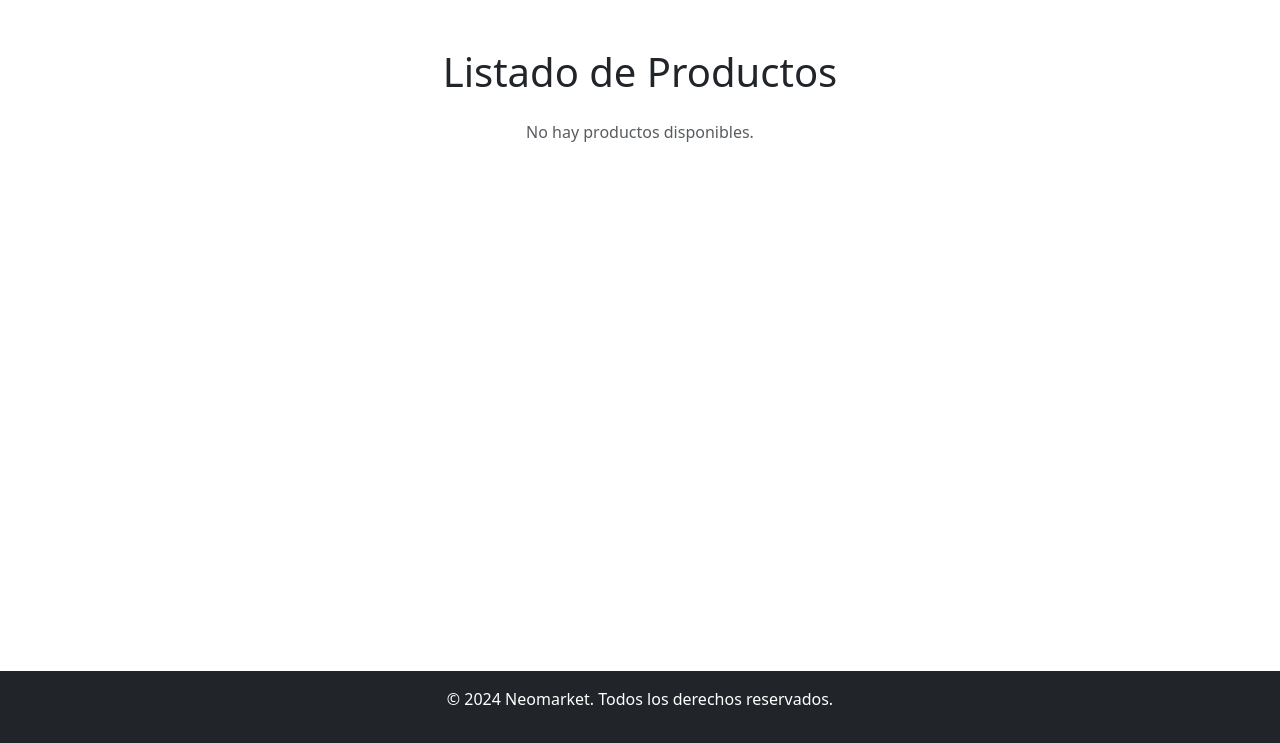
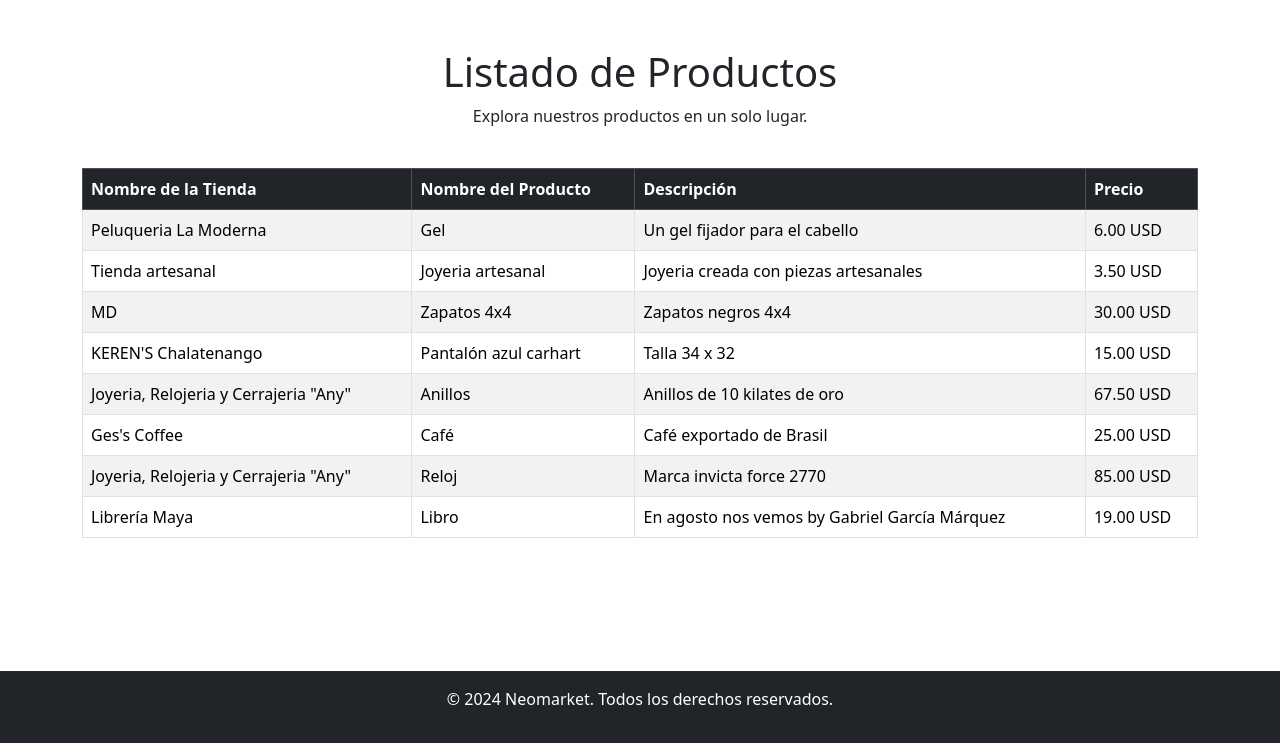
Before and after one commit to Oscar16LA/Neomarket, a Django app: page /productos/ in a window 1280 px wide. Shown: the part 57-800 px from the top of the page. Run offline with Django 5.2, Linux system fonts and the light colour scheme; data that the repository does not hold is empty.

Commit message:
Listado solucionado

```diff
--- a/productos/Templates/listado.html
+++ b/productos/Templates/listado.html
@@ -1,9 +1,9 @@
-<!DOCTYPE html>
+<!doctype html>
 <html lang="es">
   <head>
-    <meta charset="UTF-8">
-    <meta name="viewport" content="width=device-width, initial-scale=1.0">
-    <title>Listado de Productos - NeoMarket</title>
+    <meta charset="utf-8">
+    <meta name="viewport" content="width=device-width, initial-scale=1">
+    <title>Neomarket</title>
     <link href="https://cdn.jsdelivr.net/npm/bootstrap@5.3.3/dist/css/bootstrap.min.css" rel="stylesheet" integrity="sha384-QWTKZyjpPEjISv5WaRU9OFeRpok6YctnYmDr5pNlyT2bRjXh0JMhjY6hW+ALEwIH" crossorigin="anonymous">
     <link rel="stylesheet" href="https://cdn.jsdelivr.net/npm/bootstrap-icons@1.11.3/font/bootstrap-icons.min.css">
     <style>
@@ -23,11 +23,14 @@
     </style>
   </head>
   <body>
-    <!--barra de navegación -->
     <header>
       <nav class="navbar navbar-expand-lg bg-dark border-bottom border-body" data-bs-theme="dark">
         <div class="container-fluid">
+          <!-- Enlace a la página de inicio -->
           <a class="navbar-brand" href="{% url 'home' %}"><i class="bi bi-shop"></i> Neomarket</a>
+          <button class="navbar-toggler" type="button" data-bs-toggle="collapse" data-bs-target="#navbarSupportedContent" aria-controls="navbarSupportedContent" aria-expanded="false" aria-label="Toggle navigation">
+            <span class="navbar-toggler-icon"></span>
+          </button>
           <div class="collapse navbar-collapse" id="navbarSupportedContent">
             <ul class="navbar-nav me-auto mb-2 mb-lg-0">
               <li class="nav-item">
@@ -39,41 +42,77 @@
       </nav>
     </header>
 
-    <!-- Contenido principal con listado de productos -->
     <main class="container mt-5">
-      <h1 class="text-center mb-4">Listado de Productos</h1>
+        <h1 class="text-center">Listado de Productos</h1>
+        <p class="text-center">Explora nuestros productos en un solo lugar.</p>
 
-      {% if productos %}
+        <!-- Tabla de productos -->
         <div class="table-responsive">
-          <table class="table table-striped table-bordered">
-            <thead class="table-light">
+          <table class="table table-striped table-bordered mt-4">
+            <thead class="table-dark">
               <tr>
-                <th scope="col">Nombre del Producto</th>
-                <th scope="col">Tienda</th>
-                <th scope="col">Descripción</th>
-                <th scope="col">Precio</th>
+                <th>Nombre de la Tienda</th>
+                <th>Nombre del Producto</th>
+                <th>Descripción</th>
+                <th>Precio</th>
               </tr>
             </thead>
             <tbody>
-              {% for producto in productos %}
-                <tr>
-                  <td>{{ producto.nombre_producto }}</td>
-                  <td>{{ producto.nombre_tienda }}</td>
-                  <td>{{ producto.descripcion }}</td>
-                  <td>${{ producto.precio }}</td>
-                </tr>
-              {% endfor %}
+              <tr>
+                <td>Peluqueria La Moderna</td>
+                <td>Gel</td>
+                <td>Un gel fijador para el cabello</td>
+                <td>6.00 USD</td>
+              </tr>
+              <tr>
+                <td>Tienda artesanal</td>
+                <td>Joyeria artesanal</td>
+                <td>Joyeria creada con piezas artesanales</td>
+                <td>3.50 USD</td>
+              </tr>
+              <tr>
+                <td>MD</td>
+                <td>Zapatos 4x4</td>
+                <td>Zapatos negros 4x4</td>
+                <td>30.00 USD</td>
+              </tr>
+              <tr>
+                <td>KEREN'S Chalatenango</td>
+                <td>Pantalón azul carhart</td>
+                <td>Talla 34 x 32</td>
+                <td>15.00 USD</td>
+              </tr>
+              <tr>
+                <td>Joyeria, Relojeria y Cerrajeria "Any"</td>
+                <td>Anillos</td>
+                <td>Anillos de 10 kilates de oro</td>
+                <td>67.50 USD</td>
+              </tr>
+              <tr>
+                <td>Ges's Coffee</td>
+                <td>Café</td>
+                <td>Café exportado de Brasil</td>
+                <td>25.00 USD</td>
+              </tr>
+              <tr>
+                <td>Joyeria, Relojeria y Cerrajeria "Any"</td>
+                <td>Reloj</td>
+                <td>Marca invicta force 2770</td>
+                <td>85.00 USD</td>
+              </tr>
+              <tr>
+                <td>Librería Maya</td>
+                <td>Libro</td>
+                <td>En agosto nos vemos by Gabriel García Márquez</td>
+                <td>19.00 USD</td>
+              </tr>
             </tbody>
           </table>
         </div>
-      {% else %}
-        <p class="text-center text-muted">No hay productos disponibles.</p>
-      {% endif %}
     </main>
 
-    <!-- Footer -->
     <footer class="bg-dark text-white text-center py-3 mt-5">
-      <p>&copy; 2024 Neomarket. Todos los derechos reservados.</p>
+        <p>&copy; 2024 Neomarket. Todos los derechos reservados.</p>
     </footer>
 
     <script src="https://cdn.jsdelivr.net/npm/bootstrap@5.3.3/dist/js/bootstrap.bundle.min.js" integrity="sha384-YvpcrYf0tY3lHB60NNkmXc5s9fDVZLESaAA55NDzOxhy9GkcIdslK1eN7N6jIeHz" crossorigin="anonymous"></script>
--- a/productos/urls.py
+++ b/productos/urls.py
@@ -1,9 +1,10 @@
 from django.urls import path
 from . import views
+from django.views.generic import TemplateView
 
-# Definimos las rutas URL de la aplicación
 urlpatterns = [
     path('', views.home, name='home'),
-    path('productos/', views.listado, name='listado')
+    path('productos/', TemplateView.as_view(template_name='listado.html'), name='listado'),
+
 
 ]
--- a/productos/views.py
+++ b/productos/views.py
@@ -8,6 +8,7 @@ def home(request):
 
 from .models import Producto # Importamos el modelo producto desde la aplicación.
 
+
 def listado(request):
-    productos = Producto.objects.all() # Le pedimos que nos muestre todos los productos.
+    productos = Producto.objects.all()
     return render(request, 'listado.html', {'productos': productos})
```
